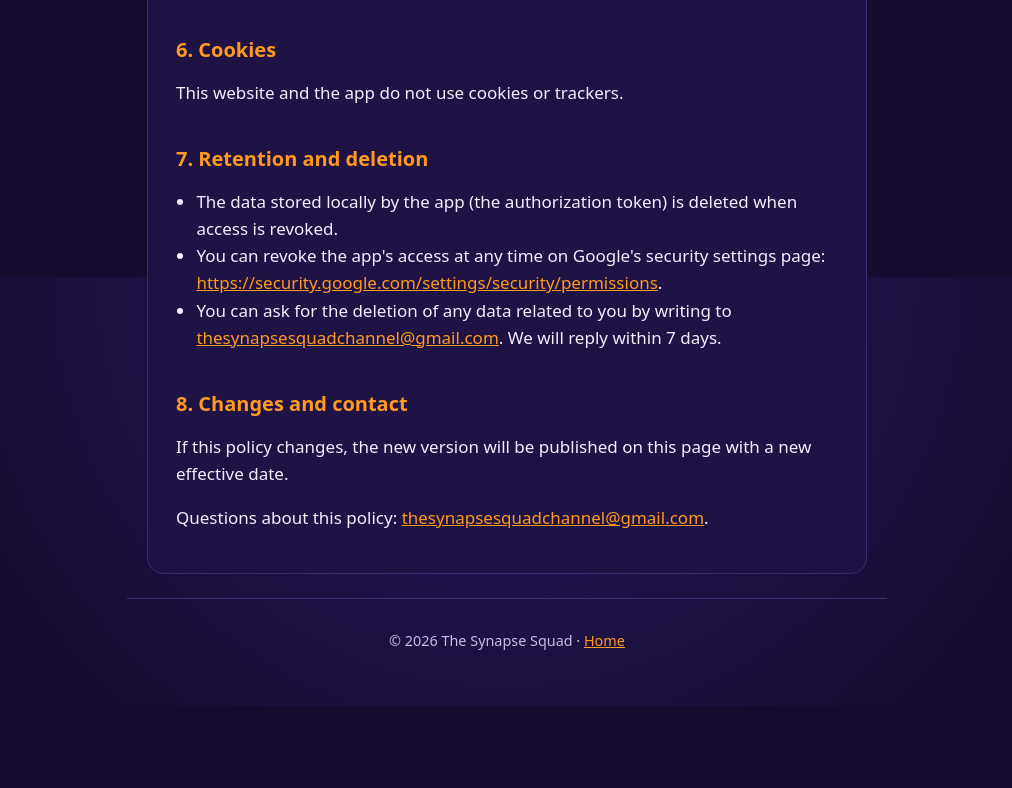
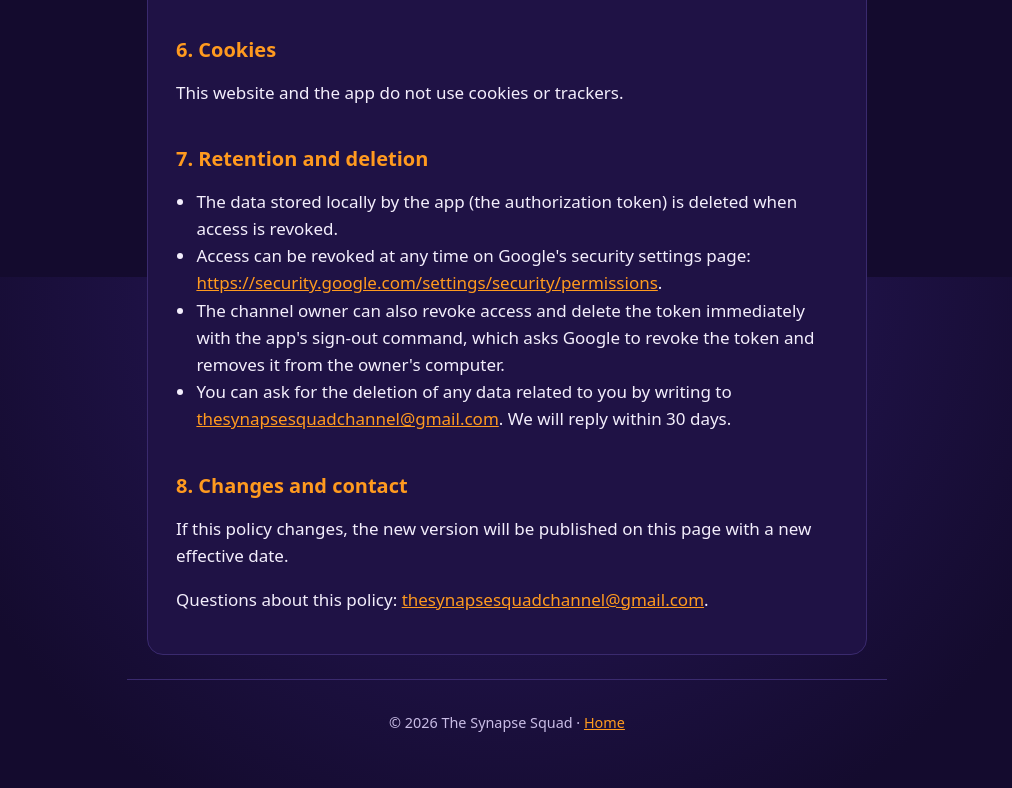
Before and after one commit to fbocruz/thesynapsesquad, a plain HTML site: page privacy.html in a window 1280 px wide. Shown: the part 1323-2111 px from the top of the page, without its empty margins (133-1145 px from the left). Before the commit the page ends 2029 px from the top, so only its background shows below. Drawn offline with Linux system fonts and the light colour scheme.

Commit message:
Política de privacidade: comando de saída e resposta em até 30 dias
Co-Authored-By: Claude Opus 5.5 <noreply@anthropic.com>

```diff
--- a/privacy.html
+++ b/privacy.html
@@ -46,8 +46,9 @@
       <h2>7. Retention and deletion</h2>
       <ul>
         <li>The data stored locally by the app (the authorization token) is deleted when access is revoked.</li>
-        <li>You can revoke the app's access at any time on Google's security settings page: <a href="https://security.google.com/settings/security/permissions">https://security.google.com/settings/security/permissions</a>.</li>
-        <li>You can ask for the deletion of any data related to you by writing to <a href="mailto:thesynapsesquadchannel@gmail.com">thesynapsesquadchannel@gmail.com</a>. We will reply within 7 days.</li>
+        <li>Access can be revoked at any time on Google's security settings page: <a href="https://security.google.com/settings/security/permissions">https://security.google.com/settings/security/permissions</a>.</li>
+        <li>The channel owner can also revoke access and delete the token immediately with the app's sign-out command, which asks Google to revoke the token and removes it from the owner's computer.</li>
+        <li>You can ask for the deletion of any data related to you by writing to <a href="mailto:thesynapsesquadchannel@gmail.com">thesynapsesquadchannel@gmail.com</a>. We will reply within 30 days.</li>
       </ul>
 
       <h2>8. Changes and contact</h2>
```
